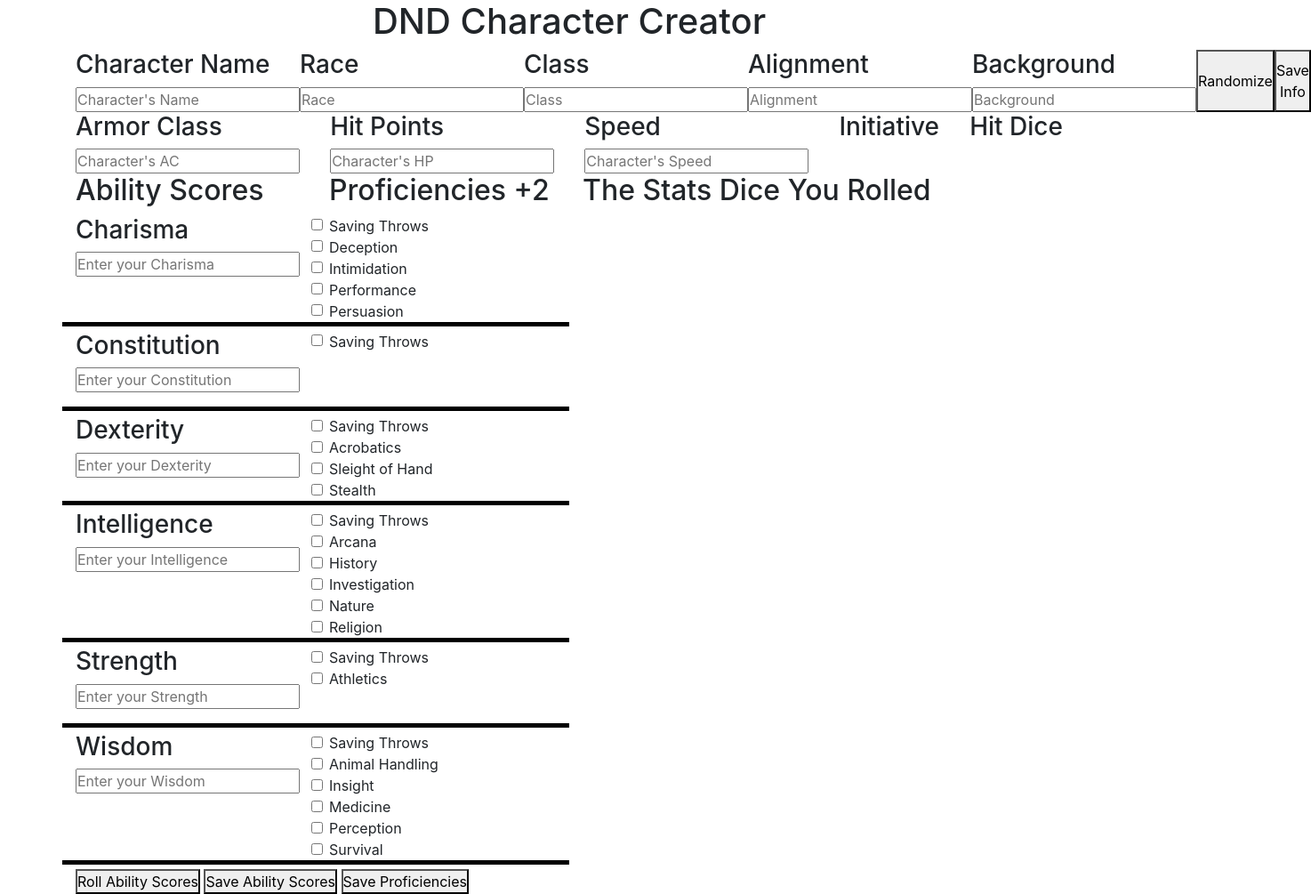
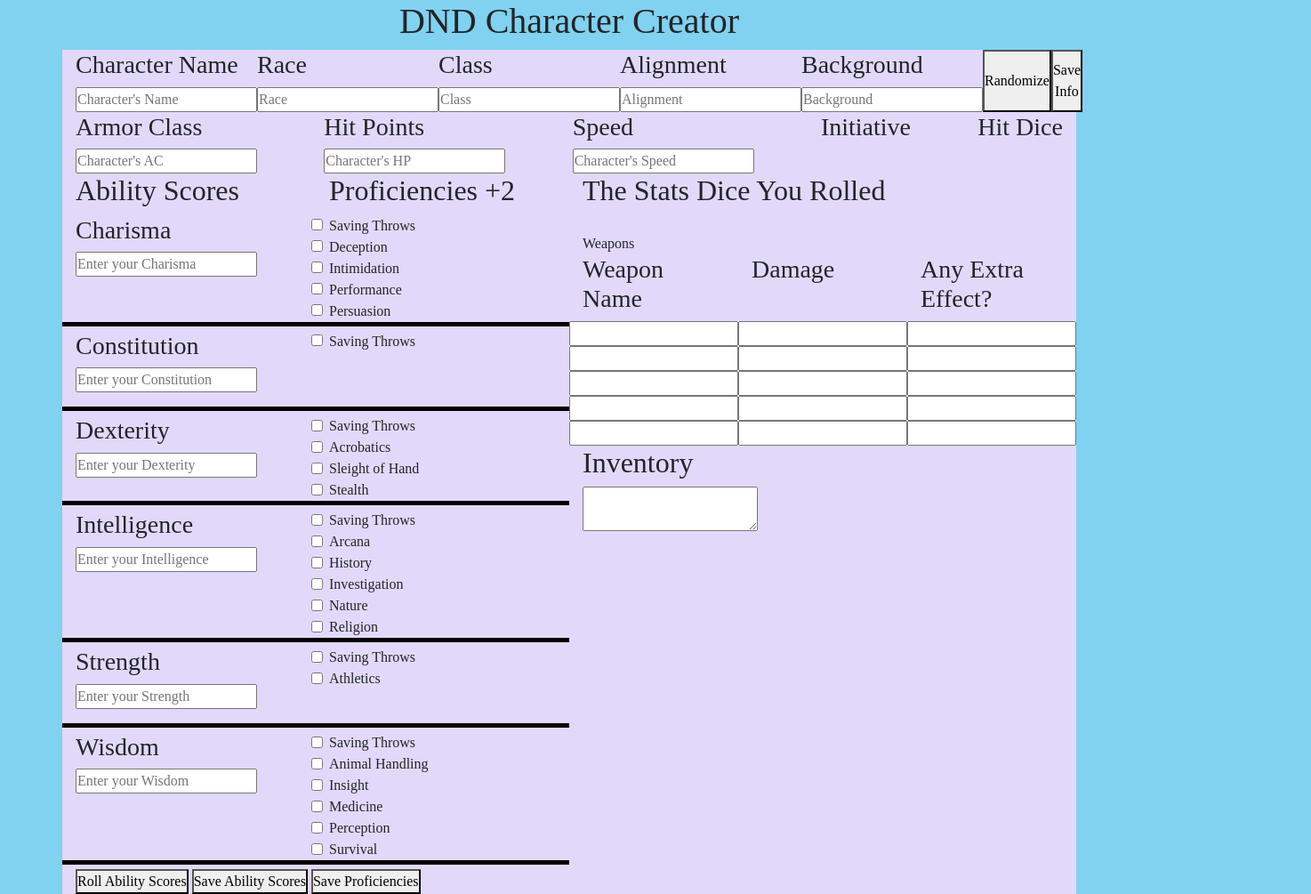
Before and after one commit to cgordon5025/Dnd-Player-Maker, a plain HTML site: page charSheet.html in a window 1280 px wide. Shown: the whole page at 89% size, 1474 px wide, since content can reach past the window. Drawn offline with nearby package versions, Linux system fonts and the light colour scheme; a web font is replaced by a local one.

Commit message:
final touches

```diff
--- a/assets/css/style.css
+++ b/assets/css/style.css
@@ -1,6 +1,11 @@
 body {
-    /* font-family: "Shalimar"; */
+    font-family: "Shalimar";
+    background-color: #81d1f0;
 
+}
+
+.container {
+    background-color: #e2d9fa;
 }
 
 .infoContainer,
@@ -31,6 +36,11 @@
     width: auto;
 }
 
+/* remore the formatting */
+.table th,
+.table td {
+    border: 1px !important;
+}
 
 thead tr {
     display: flex;
@@ -56,3 +66,7 @@
     width: fit-content;
     margin: 0;
 }
+/* need way to shrink the text inputs for spacing */
+.weaponInputs input {
+    width: 10%;
+}
--- a/charSheet.html
+++ b/charSheet.html
@@ -248,8 +248,46 @@
                         </tbody>
                     </table>
                 </section>
+                <section>Weapons</section>
+                <section class="row">
+                    <section class="col-4">
+                        <h3>Weapon Name</h3>
+                    </section>
+                    <section class="col-4">
+                        <h3>Damage</h3>
+                    </section>
+                    <section class="col-4">
+                        <h3>Any Extra Effect?</h3>
+                    </section>
+                </section>
+                <section class="weaponInputs row">
+                    <input class="weaponType col-4">
+                    <input class="damageRoll col-4">
+                    <input class="extraEffects col-4">
+                </section>
+                <section class="weaponInputs row">
+                    <input class="weaponType col-4">
+                    <input class="damageRoll col-4">
+                    <input class="extraEffects col-4">
+                </section>
+                <section class="weaponInputs row">
+                    <input class="weaponType col-4">
+                    <input class="damageRoll col-4">
+                    <input class="extraEffects col-4">
+                </section>
+                <section class="weaponInputs row">
+                    <input class="weaponType col-4">
+                    <input class="damageRoll col-4">
+                    <input class="extraEffects col-4">
+                </section>
+                <section class="weaponInputs row">
+                    <input class="weaponType col-4">
+                    <input class="damageRoll col-4">
+                    <input class="extraEffects col-4">
+                </section>
+                <h2> Inventory</h2>
+                <textarea></textarea>
             </div>
-        </div>
 
     </section>
     <script src="https://code.jquery.com/jquery-1.12.4.js"></script>
```
